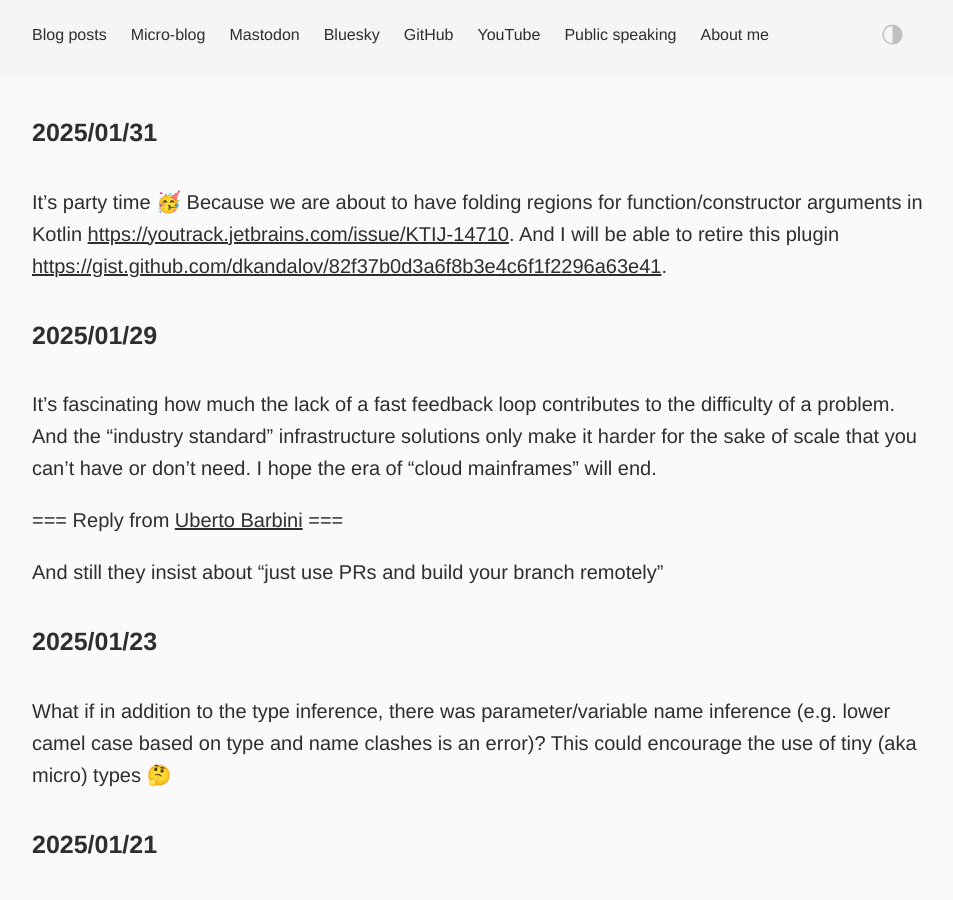
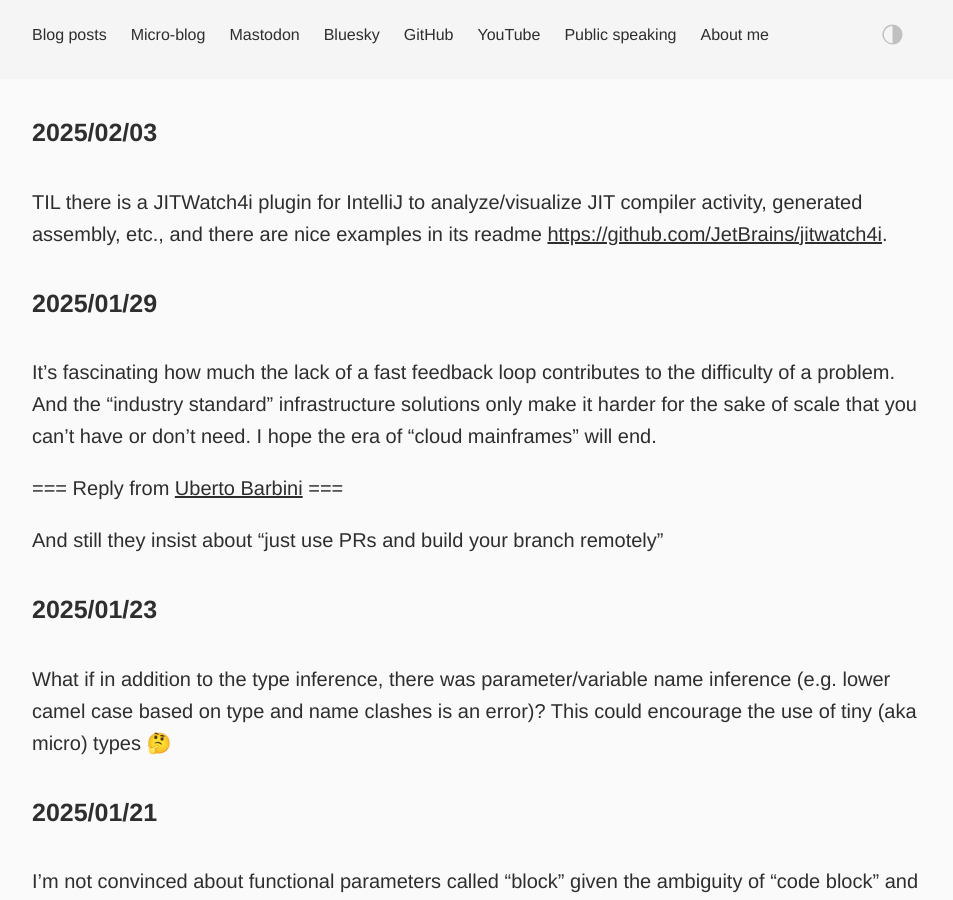
Before and after one commit to dkandalov/dkandalov.github.io, a Jekyll site: the page built from micro-blog.md, in a window 1280 px wide and 900 px high. Shown: the whole window, without its empty margins (160-1113 px from the left). Built offline with Jekyll 4.4.1, drawn with Linux system fonts in a browser that asks for light colours.

Commit message:
updated micro-blog

```diff
--- a/micro-blog.md
+++ b/micro-blog.md
@@ -3,8 +3,8 @@ layout: post
 permalink: /micro-blog/
 ---
 
-#### 2025/01/31
-It's party time 🥳 Because we are about to have folding regions for function/constructor arguments in Kotlin <https://youtrack.jetbrains.com/issue/KTIJ-14710>. And I will be able to retire this plugin <https://gist.github.com/dkandalov/82f37b0d3a6f8b3e4c6f1f2296a63e41>.
+#### 2025/02/03
+TIL there is a JITWatch4i plugin for IntelliJ to analyze/visualize JIT compiler activity, generated assembly, etc., and there are nice examples in its readme <https://github.com/JetBrains/jitwatch4i>.
 
 #### 2025/01/29
 It's fascinating how much the lack of a fast feedback loop contributes to the difficulty of a problem. And the "industry standard" infrastructure solutions only make it harder for the sake of scale that you can't have or don't need. I hope the era of "cloud mainframes" will end.
```
